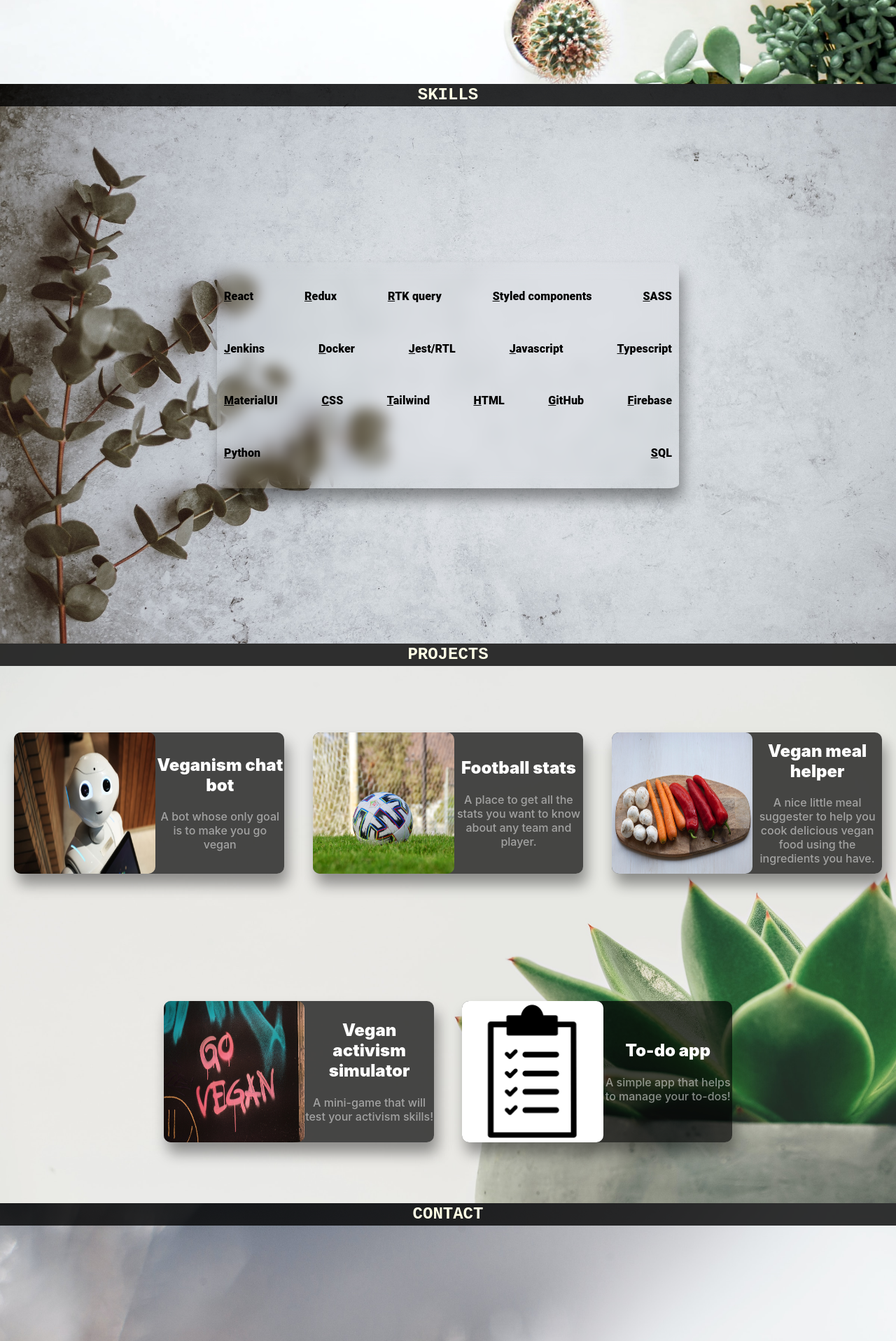
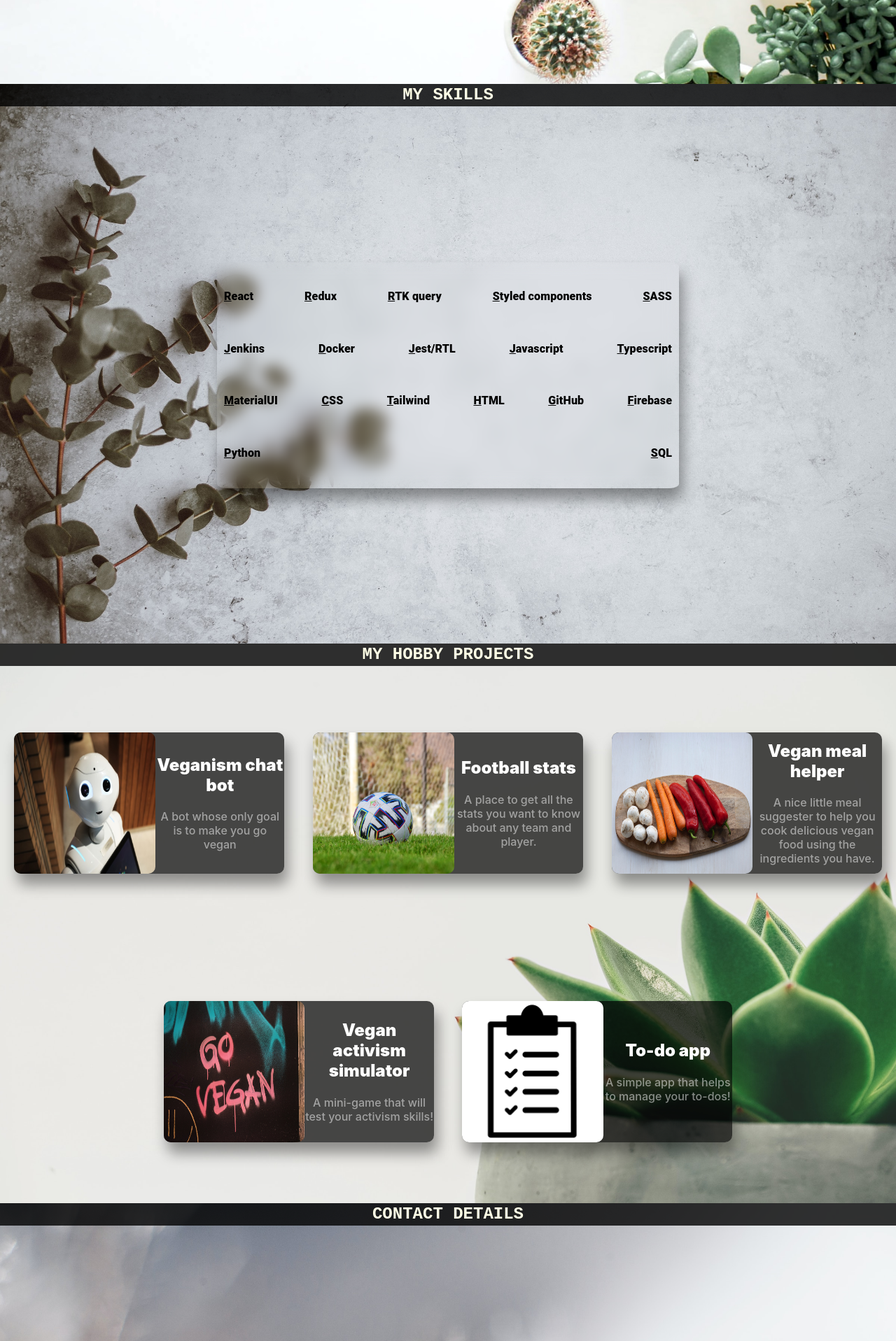
Before and after one commit to yashwanthwebdev/portfolio-pro, a React (Create React App) app: page / in a window 1280 px wide. Shown: the part 680-2597 px from the top of the page at 70% size. Built offline with nearby package versions, Linux system fonts and the light colour scheme.

Commit message:
revamp 1.9

```diff
--- a/src/Components/Contact/Contact.js
+++ b/src/Components/Contact/Contact.js
@@ -74,7 +74,7 @@ function Contact(props) {
           // padding: "1ch",
         }}
       >
-        CONTACT
+        CONTACT DETAILS
       </Typography>
       <motion.div
         ref={contactRef}
--- a/src/Components/Projects/Projects.js
+++ b/src/Components/Projects/Projects.js
@@ -84,7 +84,7 @@ function Projects(props) {
           // padding: "1ch",
         }}
       >
-        PROJECTS
+        MY HOBBY PROJECTS
       </Typography>
       <motion.div
         variants={{
--- a/src/Components/Skills/Skills.js
+++ b/src/Components/Skills/Skills.js
@@ -76,7 +76,7 @@ function Skills(props) {
           placeSelf: "center",
         }}
       >
-        SKILLS
+        MY SKILLS
       </Typography>
       <motion.div
         className={style.motionContainer}
```
